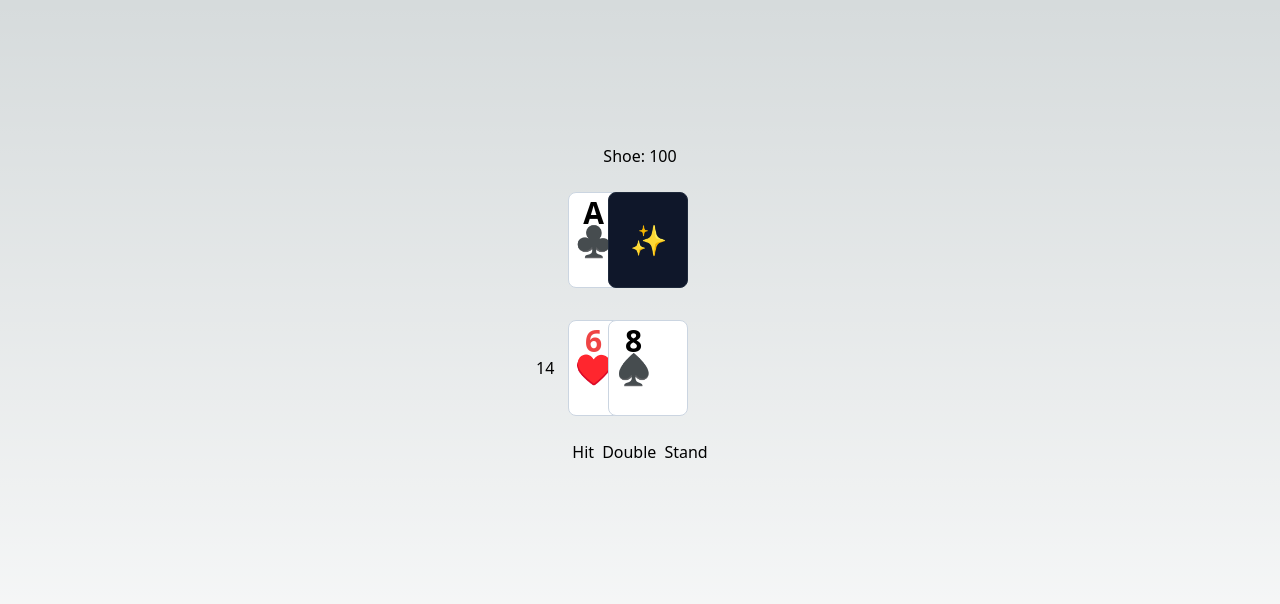
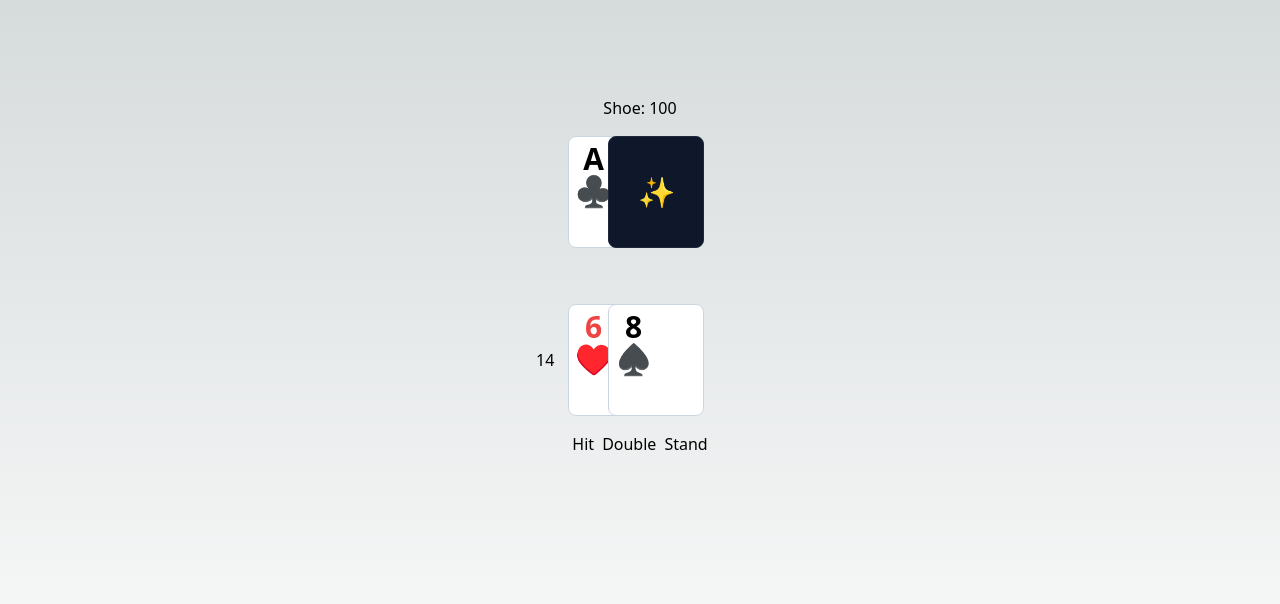
Before and after one commit to xdguido/blackjack-game, a Next.js app: page / in a window 1280 px wide. Both pictures are taken after a click on the button "Start". Shown: the top 604 px of the page. Built offline with nearby package versions, Linux system fonts and the light colour scheme.

Commit message:
update style

```diff
--- a/src/components/Card.tsx
+++ b/src/components/Card.tsx
@@ -37,10 +37,10 @@ export default function CardComponent({ card, isCovered }: Props) {
     const suit = setSuit(card.suit);
     const color = setColor(card.suit);
     return (
-        <div className="relative w-20 h-24">
+        <div className="relative w-24 h-28">
             <div className={`card ${isCovered ? '' : flip ? 'flip' : ''}`}>
                 <div
-                    className={`${color} flex items-start front-face font-semibold p-1.5 text-3xl leading-7 rounded-lg border border-slate-300`}
+                    className={`${color} flex items-start front-face font-semibold p-1.5 text-3xl leading-8 rounded-lg border border-slate-300`}
                 >
                     <div className="flex flex-col items-center">
                         <span>{card.value}</span>
--- a/src/pages/index.tsx
+++ b/src/pages/index.tsx
@@ -275,7 +275,6 @@ export default function Game() {
     return (
         <main className="flex flex-col items-center min-h-screen p-24">
             {/* <h1>Blackjack</h1> */}
-            <span className="font-semibold h-10 mb-2">{gameMessage}</span>
             <span className="mb-2">Shoe: {shoe.decks.length}</span>
             <div className="relative">
                 {!coverCard && !isGameOver && (
@@ -285,6 +284,7 @@ export default function Game() {
                 )}
                 <HandComponent hand={houseHand} coverCard={coverCard} />
             </div>
+            <span className="flex items-center font-semibold h-10">{gameMessage}</span>
             <div className="relative">
                 {!isGameOver && (
                     <span className="absolute flex -left-8 inset-y-0 items-center">
```
